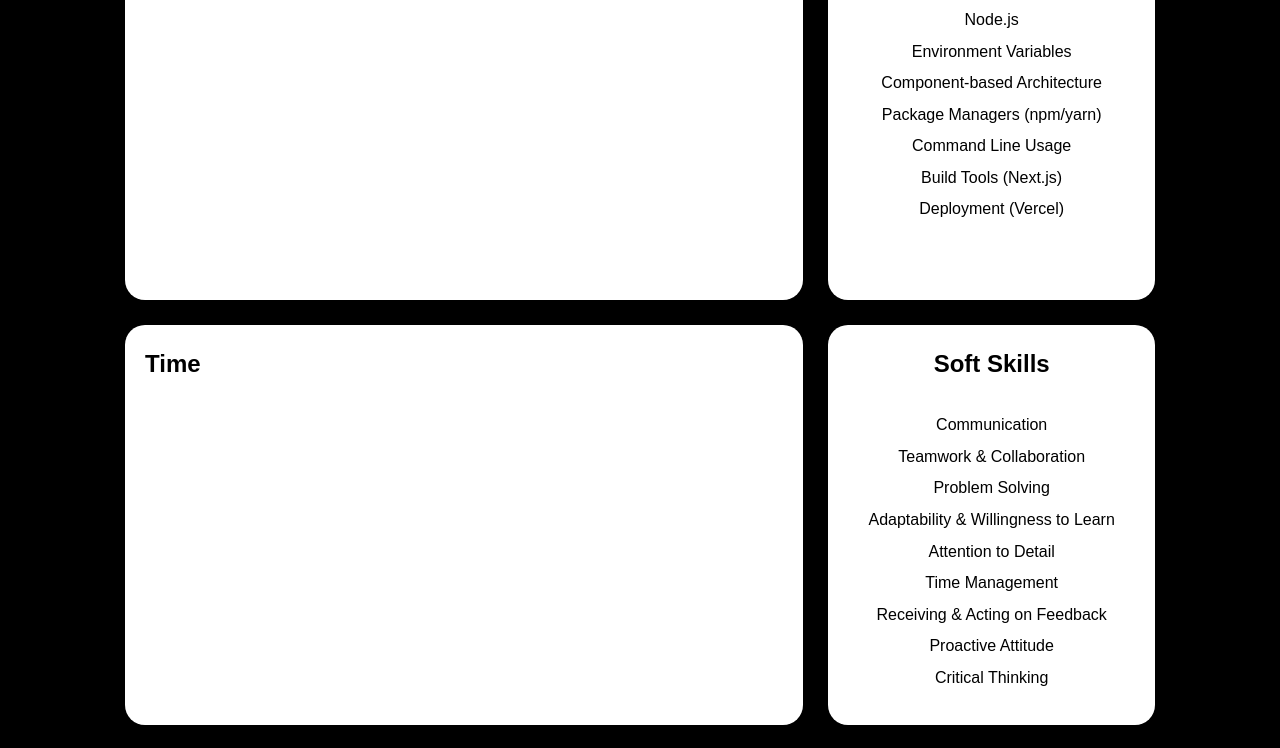
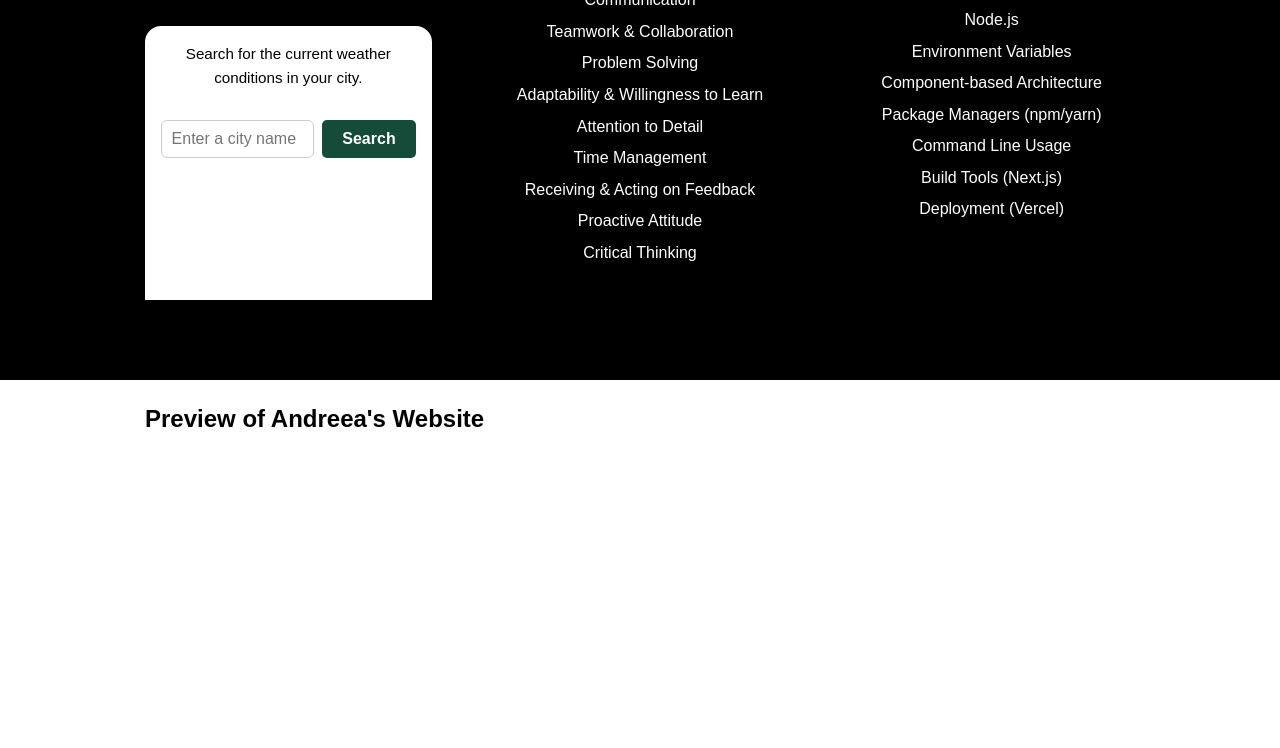
Before and after one commit to ls99555/portfolio, a Next.js app: page / in a window 1280 px wide. Shown: the part 1540-2288 px from the top of the page. Built offline with nearby package versions, Linux system fonts and the light colour scheme.

Commit message:
changes to layout creating a top and bottom layout with equal spacing and gaps with contrasting background colors. Created a weather widget feature and basic styling for it

```diff
--- a/package.json
+++ b/package.json
@@ -9,6 +9,7 @@
     "lint": "next lint"
   },
   "dependencies": {
+    "lucide-react": "^0.513.0",
     "next": "15.3.3",
     "react": "^19.0.0",
     "react-dom": "^19.0.0",
--- a/src/app/page.module.css
+++ b/src/app/page.module.css
@@ -1,18 +1,34 @@
-.layout {
+.layoutTop{
     display: grid;
     grid-template-columns: 100px 1fr 1fr 1fr 100px; /* Custom column widths */
-    grid-template-rows: 850px 440px 400px 400px 450px 850px;         /* Two rows, first is taller */     /* Space between grid items */
+    grid-template-rows: 850px 440px 400px;         /* Two rows, first is taller */     /* Space between grid items */
     width: 100vw;                          /* Take full viewport width */
     max-width: 100vw;                      /* Prevent overflow */
     margin: 0;                             /* Remove default margin */
     box-sizing: border-box;
     gap: var(--spacing-large);
+    margin-bottom: var(--spacing-layout);
+    color: var(--color-text);
+    background-color: var(--color-background);
+}
 
+.layoutBottom {
+    display: grid;
+    grid-template-columns: 100px 1fr 1fr 1fr 100px; /* Custom column widths */
+    grid-template-rows: 400px 400px 400px 850px;         /* Two rows, first is taller */     /* Space between grid items */
+    width: 100vw;                          /* Take full viewport width */
+    max-width: 100vw;                      /* Prevent overflow */
+    margin: 0;                             /* Remove default margin */
+    box-sizing: border-box;
+    gap: var(--spacing-large);
+    color: var(--color-text-secondary);
+    background-color: var(--color-background-secondary);
 }
 .banner {
     grid-column: 1 / 6; /* Spans columns 1 and 2 */
     grid-row: 1 / 2;
-    background: #ff0000;
+    background-color: var(--color-background-secondary);
+    color: var(--color-text-secondary);
     margin: 0;
 }
 
@@ -32,32 +48,16 @@
     box-sizing: border-box;
     word-break: break-word;
     padding: var(--spacing-medium);
-    background-color: var(--color-background-section);
     border-radius: 20px;
 }
 
 .me, .technicalSkills {
-    margin-top: 80px;
+    margin-top: var(--spacing-layout);
 }
 
 .me {
     grid-column: 2 / 4; /* Spans columns 3 and 4 */
     grid-row: 2 / 3;
-}
-
-.time {
-    grid-column: 2 / 4; /* First column */
-    grid-row: 4 / 5;    /* Second row */
-}
-
-.weather {
-    grid-column: 2 / 4; /* First column */
-    grid-row: 3 / 4;    /* Second row */
-}
-
-.cv {
-    grid-column: 4 / 5; /* Second column */
-    grid-row: 5 / 6;    /* Second row */
 }
 
 .technicalSkills {
@@ -67,19 +67,35 @@
 }
 
 .softSkills {
-    grid-column: 4 / 5; /* Third column */
-    grid-row: 4 / 5;    /* Second row */
+    grid-column: 3 / 4; /* Third column */
+    grid-row: 3 / 4;    /* Second row */
+    text-align: center;
+}
+
+.weather {
+    grid-column: 2 / 3; /* First column */
+    grid-row: 3 / 4;    /* Second row */
     text-align: center;
 }
 
 .work {
-    grid-column: 2 / 4; /* Fourth column */
-    grid-row: 5 / 6;    /* Second row */
+    grid-column: 2 / 5; /* Fourth column */
+    grid-row: 1 / 2;    /* Second row */
+}
+
+.cv {
+    grid-column: 2 / 5; /* Second column */
+    grid-row: 2 / 3;    /* Second row */
+}
+
+.time {
+    grid-column: 2 / 5; /* First column */
+    grid-row: 3 / 4;    /* Second row */
 }
 
 .contact {
-    grid-column: 3 / 5; /* Spans columns 1 and 2 */
-    grid-row: 6 / 7;    /* Third row */
+    grid-column: 2 / 5; /* Spans columns 1 and 2 */
+    grid-row: 4 / 5;    /* Third row */
 }
 
 
--- a/src/app/page.tsx
+++ b/src/app/page.tsx
@@ -1,6 +1,7 @@
 import Image from "next/image";
 import styles from "./page.module.css";
 import ContactForm from "../components/contact-form";
+import WeatherWidget from "../components/weather-widget";
 
 function Banner() {
   return (
@@ -50,8 +51,8 @@ function Time() {
 function Weather() {
   return (
     <section className={styles.weather}>
-      <h2>Weather</h2>
-      {/* Add time and weather content here */}
+      <h2>Whats The Weather Like?</h2>
+      <WeatherWidget />
     </section>
   );
 }
@@ -135,14 +136,16 @@ export default function Home() {
   return (
     <div className={styles.page}>
       <main className={styles.main}>
-        <div className={styles.layout}>
+        <div className={styles.layoutTop}>
           <Banner />
           <AboutMe />
-          <Time />
-          <Weather />
-          <CV />
           <TechnicalSkills />
           <SoftSkills />
+          <Weather />
+        </div>
+        <div className={styles.layoutBottom}>
+          <Time />
+          <CV />
           <WorkPreview />
           <Contact />
         </div>
--- a/src/components/button.tsx
+++ b/src/components/button.tsx
@@ -1,13 +1,12 @@
 import Link from "next/link";
 import styles from "./button.module.css";
 
-interface ButtonProps {
+interface ButtonProps extends React.ButtonHTMLAttributes<HTMLButtonElement> {
   href?: string;
   children: React.ReactNode;
-  type?: "button" | "submit" | "reset";
 }
 
-export default function Button({ href, children, type = "button" }: ButtonProps) {
+export default function Button({ href, children, ...props }: ButtonProps) {
   // Only allow internal navigation to prevent open redirects
   if (href && href.startsWith("/")) {
     return (
@@ -19,7 +18,7 @@ export default function Button({ href, children, type = "button" }: ButtonProps)
 
   // Render a button (can be used as submit/reset/button)
   return (
-    <button type={type} className={styles.button}>
+    <button className={styles.button} {...props}>
       {children}
     </button>
   );
--- /dev/null
+++ b/src/components/weather-widget.tsx
@@ -0,0 +1,143 @@
+"use client";
+
+import { useState, ChangeEvent, FormEvent } from "react";
+import { CloudIcon, MapPinIcon, ThermometerIcon } from "lucide-react";
+import Button from "./button";
+import styles from "./wether-widget.module.css";
+
+interface WeatherData {
+  temperature: number;
+  description: string;
+  location: string;
+  unit: string;
+}
+
+export default function WeatherWidget() {
+  const [location, setLocation] = useState<string>("");
+  const [weather, setWeather] = useState<WeatherData | null>(null);
+  const [error, setError] = useState<string | null>(null);
+  const [isLoading, setIsLoading] = useState<boolean>(false);
+
+  const handleSearch = async (e: FormEvent<HTMLFormElement>) => {
+    e.preventDefault();
+    const trimmedLocation = location.trim();
+    if (trimmedLocation === "") {
+      setError("Please enter a valid location.");
+      setWeather(null);
+      return;
+    }
+
+    setIsLoading(true);
+    setError(null);
+
+    try {
+      const apiKey = process.env.NEXT_PUBLIC_WEATHER_API_KEY;
+      if (!apiKey) throw new Error("API key is missing.");
+      const response = await fetch(
+        `https://api.weatherapi.com/v1/current.json?key=${apiKey}&q=${encodeURIComponent(
+          trimmedLocation
+        )}`
+      );
+      if (!response.ok) throw new Error("City not found");
+      const data = await response.json();
+      const weatherData: WeatherData = {
+        temperature: data.current.temp_c,
+        description: data.current.condition.text,
+        location: data.location.name,
+        unit: "C",
+      };
+      setWeather(weatherData);
+    } catch (error) {
+      setError("City not found. Please try again.");
+      setWeather(null);
+    } finally {
+      setIsLoading(false);
+    }
+  };
+
+  function getTemperatureMessage(temperature: number, unit: string): string {
+    if (unit === "C") {
+      if (temperature < 0) return `It's freezing at ${temperature}°C! Bundle up!`;
+      if (temperature < 10)
+        return `It's quite cold at ${temperature}°C. Wear warm clothes.`;
+      if (temperature < 20)
+        return `The temperature is ${temperature}°C. Comfortable for a light jacket.`;
+      if (temperature < 30)
+        return `It's a pleasant ${temperature}°C. Enjoy the nice weather!`;
+      return `It's hot at ${temperature}°C. Stay hydrated!`;
+    }
+    return `${temperature}°${unit}`;
+  }
+
+  function getWeatherMessage(description: string): string {
+    switch (description.toLowerCase()) {
+      case "sunny":
+        return "It's a beautiful sunny day!";
+      case "partly cloudy":
+        return "Expect some clouds and sunshine.";
+      case "cloudy":
+        return "It's cloudy today.";
+      case "overcast":
+        return "The sky is overcast.";
+      case "rain":
+        return "Don't forget your umbrella! It's raining.";
+      case "thunderstorm":
+        return "Thunderstorms are expected today.";
+      case "snow":
+        return "Bundle up! It's snowing.";
+      case "mist":
+        return "It's misty outside.";
+      case "fog":
+        return "Be careful, there's fog outside.";
+      default:
+        return description;
+    }
+  }
+
+  function getLocationMessage(location: string): string {
+    const currentHour = new Date().getHours();
+    const isNight = currentHour >= 18 || currentHour < 6;
+    return ` ${location} ${isNight ? "at Night" : "During the Day"}`;
+  }
+
+  return (
+    <section className={styles.weatherCard}>
+      <header className={styles.header}>
+        <p className={styles.description}>
+          Search for the current weather conditions in your city.
+        </p>
+      </header>
+      <form onSubmit={handleSearch} className={styles.form}>
+        <input
+          className={styles.input}
+          type="text"
+          placeholder="Enter a city name"
+          value={location}
+          onChange={(e: ChangeEvent<HTMLInputElement>) =>
+            setLocation(e.target.value)
+          }
+        />
+        <Button type="submit" disabled={isLoading}>
+          {isLoading ? "Loading..." : "Search"}
+        </Button>
+      </form>
+      {error && <div className={styles.error}>{error}</div>}
+      {weather && (
+        <div className={styles.weatherInfo}>
+          <div className={styles.weatherRow}>
+            <ThermometerIcon className={styles.icon} />
+            {getTemperatureMessage(weather.temperature, weather.unit)}
+          </div>
+          <div className={styles.weatherRow}>
+            <CloudIcon className={styles.icon} />
+            <div>{getWeatherMessage(weather.description)}</div>
+          </div>
+          <div className={styles.weatherRow}>
+            <MapPinIcon className={styles.icon} />
+            <div>{getLocationMessage(weather.location)}</div>
+          </div>
+        </div>
+      )}
+    </section>
+  );
+}
--- /dev/null
+++ b/src/components/wether-widget.module.css
@@ -0,0 +1,150 @@
+.card {
+  background: var(--color-background-secondary, #fff);
+  color: var(--color-text-secondary, #222);
+  border-radius: 16px;
+  box-shadow: 0 2px 16px rgba(0,0,0,0.08);
+  max-width: 400px;
+  margin: 2rem auto;
+  padding: 2rem;
+  text-align: center;
+}
+
+.cardHeader {
+  margin-bottom: 1rem;
+}
+
+.cardTitle {
+  font-size: 1.5rem;
+  font-weight: bold;
+}
+
+.cardDescription {
+  font-size: 1rem;
+  color: var(--color-text-secondary, #666);
+}
+
+.cardContent {
+  margin-top: 1rem;
+}
+
+.form {
+  display: flex;
+  gap: 0.5rem;
+  justify-content: center;
+  margin-bottom: 1rem;
+}
+
+.input {
+  flex: 1;
+  padding: 0.5rem 0.75rem;
+  border: 1px solid #ccc;
+  border-radius: 6px;
+  font-size: 1rem;
+}
+
+.button {
+  padding: 0.5rem 1.2rem;
+  background: var(--color-button, #164B39);
+  color: #fff;
+  border: none;
+  border-radius: 6px;
+  font-weight: bold;
+  cursor: pointer;
+  transition: background 0.2s;
+}
+
+.button:disabled {
+  background: #aaa;
+  cursor: not-allowed;
+}
+
+.button:hover:not(:disabled) {
+  background: var(--color-button-hover, #1e6b4b);
+}
+
+.error {
+  color: #d32f2f;
+  margin-top: 1rem;
+}
+
+.weatherInfo {
+  margin-top: 1rem;
+  display: grid;
+  gap: 0.5rem;
+}
+
+.weatherRow {
+  display: flex;
+  align-items: center;
+  gap: 0.5rem;
+  justify-content: center;
+}
+
+.weatherCard {
+  background: var(--color-background-secondary, #fff);
+  color: var(--color-text-secondary, #222);
+  border-radius: 16px;
+  box-shadow: 0 2px 16px rgba(0,0,0,0.08);
+  max-width: 100%;
+  width: 100%;
+  min-width: 0;
+  min-height: 0;
+  margin: 0 auto;
+  padding: 1rem 1rem 1.5rem 1rem;
+  text-align: center;
+  box-sizing: border-box;
+  height: 100%;
+  display: flex;
+  flex-direction: column;
+  justify-content: flex-start;
+}
+
+.header {
+  margin-bottom: 0.75rem;
+}
+
+.description {
+  font-size: 0.95rem;
+  color: var(--color-text-secondary, #666);
+}
+
+.form {
+  display: flex;
+  gap: 0.5rem;
+  justify-content: center;
+  margin-bottom: 0.75rem;
+}
+
+.input {
+  flex: 1;
+  padding: 0.4rem 0.6rem;
+  border: 1px solid #ccc;
+  border-radius: 6px;
+  font-size: 1rem;
+  min-width: 0;
+}
+
+.error {
+  color: #d32f2f;
+  margin-top: 0.5rem;
+  font-size: 0.95rem;
+}
+
+.weatherInfo {
+  margin-top: 0.5rem;
+  display: grid;
+  gap: 0.4rem;
+}
+
+.weatherRow {
+  display: flex;
+  align-items: center;
+  gap: 0.4rem;
+  justify-content: center;
+  font-size: 1rem;
+}
+
+.icon {
+  width: 20px;
+  height: 20px;
+}
--- a/src/styles/variables.css
+++ b/src/styles/variables.css
@@ -1,11 +1,11 @@
 :root {
   /* background colors*/
    --color-background: #000000;
-   --color-background-section: #ffffff;
+   --color-background-secondary: #ffffff;
 
    /* text colors*/
-    --color-text: #000000;
-    --color-text-secondary: #ffffff;
+    --color-text: #ffffff;
+    --color-text-secondary: #000000;
 
     /* header and footer colors*/
     --color-header-background: #164B39;
@@ -23,7 +23,8 @@
     --spacing-small: 12px;
     --spacing-medium: 20px;
     --spacing-large: 25px;
-    --spacing-xlarge: 200px;
+    --spacing-layout: 80px;
+
     --header-height: 100px;
     --footer-height: 200px;
 
```
Also changed, not shown: 1 other file (tests, documents, lock files or other folders).
